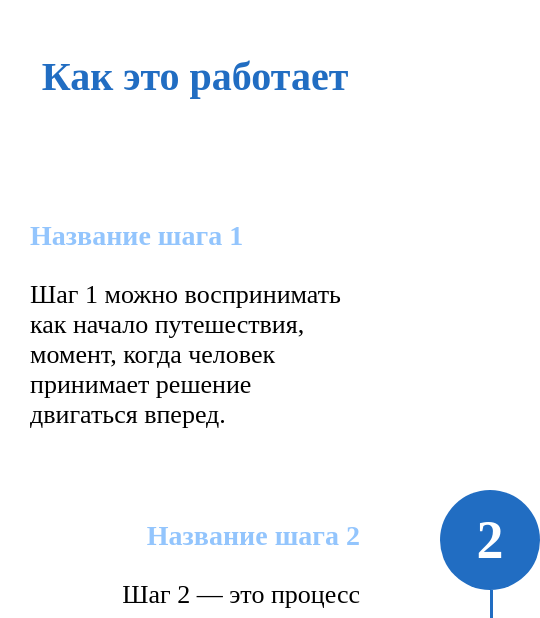
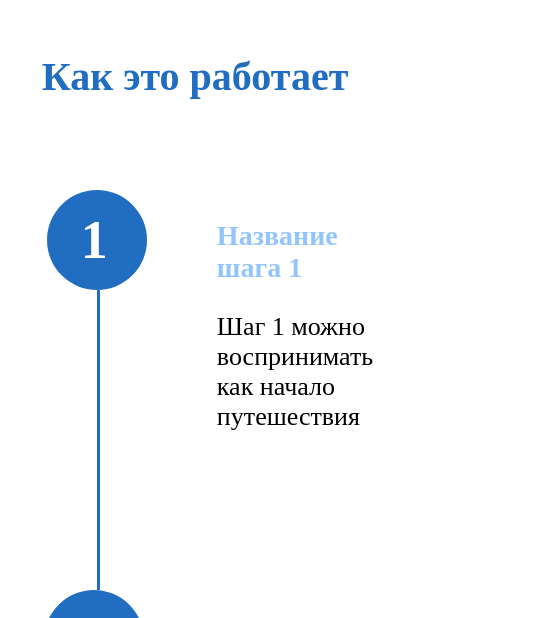
Before and after one commit to martynovappolina/sputnik-ui, a Vue app: page / in a window 390 px wide. Shown: the part 11382-12000 px from the top of the page, 540 px wide, since content can reach past the window. Built offline with nearby package versions, Linux system fonts and the light colour scheme; a web font is replaced by a local one.

Commit message:
stages component adaptive version

```diff
--- a/src/components/Stages.vue
+++ b/src/components/Stages.vue
@@ -41,15 +41,15 @@
                 default: () => [
                     {
                         title: 'Название шага 1',
-                        description: 'Шаг 1 можно воспринимать как начало путешествия, момент, когда человек принимает решение двигаться вперед. '
+                        description: 'Шаг 1 можно воспринимать как начало путешествия '
                     },
                     {
                         title: 'Название шага 2',
-                        description: 'Шаг 2 — это процесс планирования, когда человек анализирует возможности и ресурсы, определяет необходимые действия и устанавливает временные рамки для достижения своих целей.'
+                        description: 'Шаг 2 — это процесс планирования, когда человек анализирует возможности и ресурсы'
                     },
                     {
                         title: 'Название шага 3',
-                        description: 'Шаг 3 заключается в реализации намеченного плана, когда происходит активное действие и применение принятых решений на практике, позволяющее преобразовать идеи в конкретные результаты.'
+                        description: 'Шаг 3 заключается в реализации намеченного плана'
                     },
 
                 ]
@@ -81,6 +81,7 @@
             .row {
                 display: flex;
                 width: 100%;
+                justify-content: flex-end;
             }
 
             .item {
@@ -124,5 +125,37 @@
                 }
             }
         }
+
+        @media (max-width: 1250px) {
+            .items {
+                .row {
+                    justify-content: center !important;
+                }
+
+                .item {
+                    margin-left: 200px;
+                }
+
+                .circle {
+                    left: -200px !important;
+                }
+
+                .content {
+                    text-align: start !important;
+                }
+            }
+        }
+
+        @media (max-width: 600px) {
+            .items .item {
+                height: 350px;
+            }
+        }
+
+        @media (max-width: 400px) {
+            .items .item {
+                height: 400px;
+            }
+        }
     }
 </style>
```
